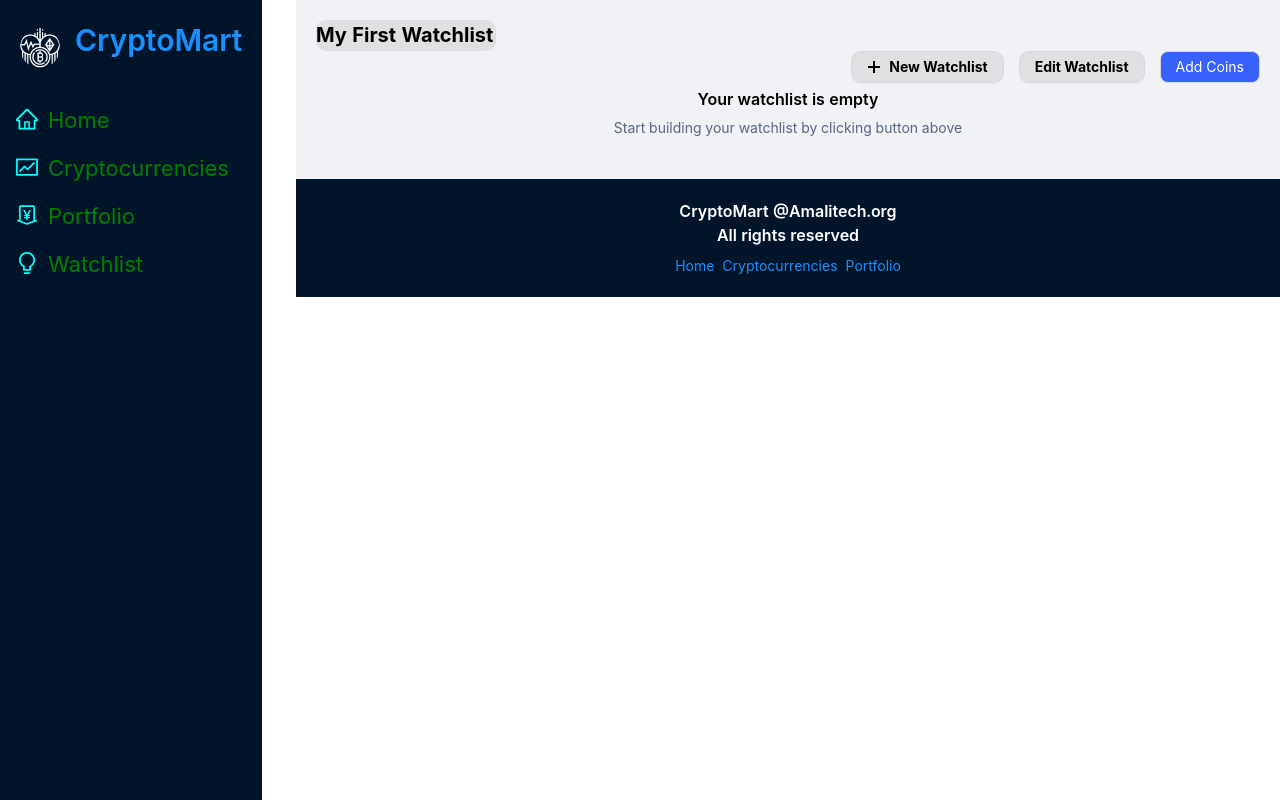
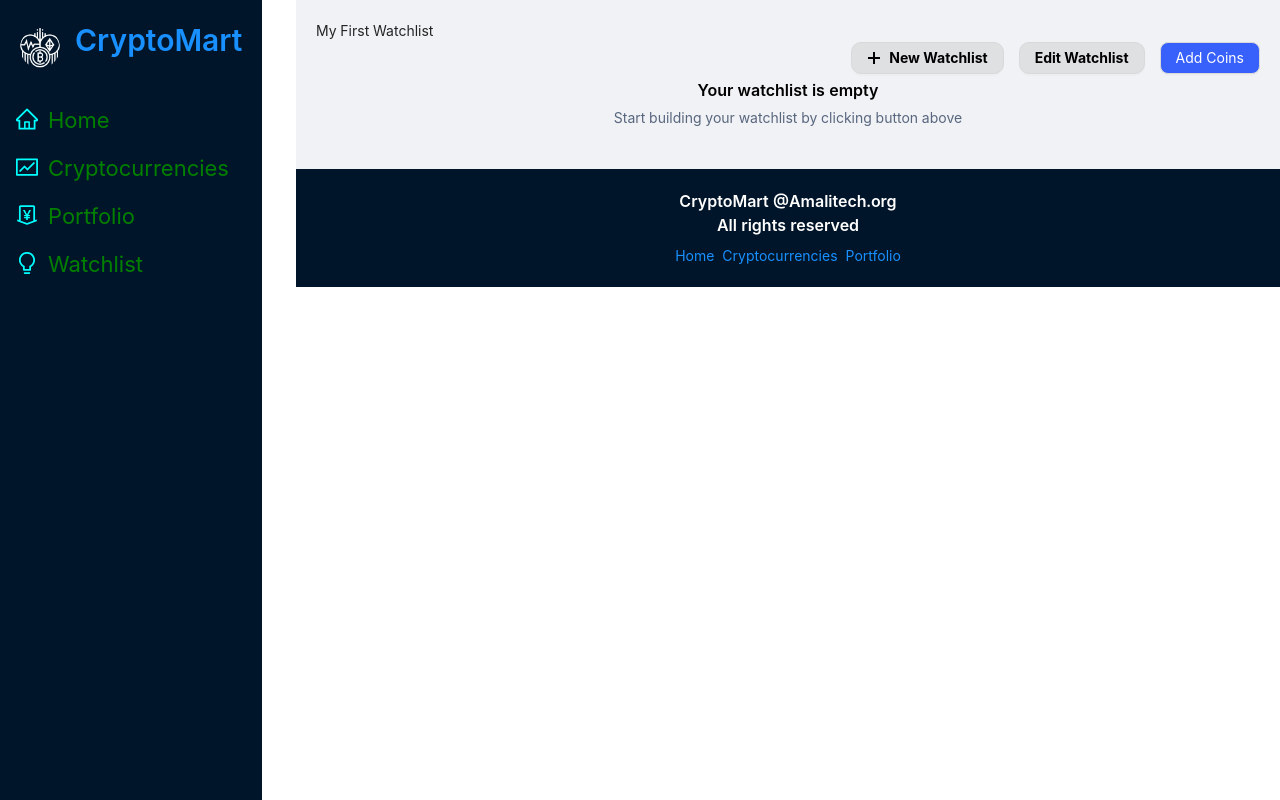
Before and after one commit to ntiBoateng/cryptocurrency-market, a React (Create React App) app: page /watchlist in a window 1280 px wide. Built offline with nearby package versions, Linux system fonts and the light colour scheme; no server answers.

Commit message:
Deleted My First Watchlist Div And Its CSS Files

```diff
--- a/src/App.css
+++ b/src/App.css
@@ -110,16 +110,6 @@ a:hover {
 .plus:hover {
   background-color: #b1b1b1;
   color: blue;
-}
-
-.main_container {
-  width: 180px;
-  background: rgba(150, 150, 150, 0.2);
-  color: black;
-  border-radius: 10px;
-  font-size: 20px;
-  font-weight: bold;
-  cursor: pointer;
 }
 
 .loader {
```
